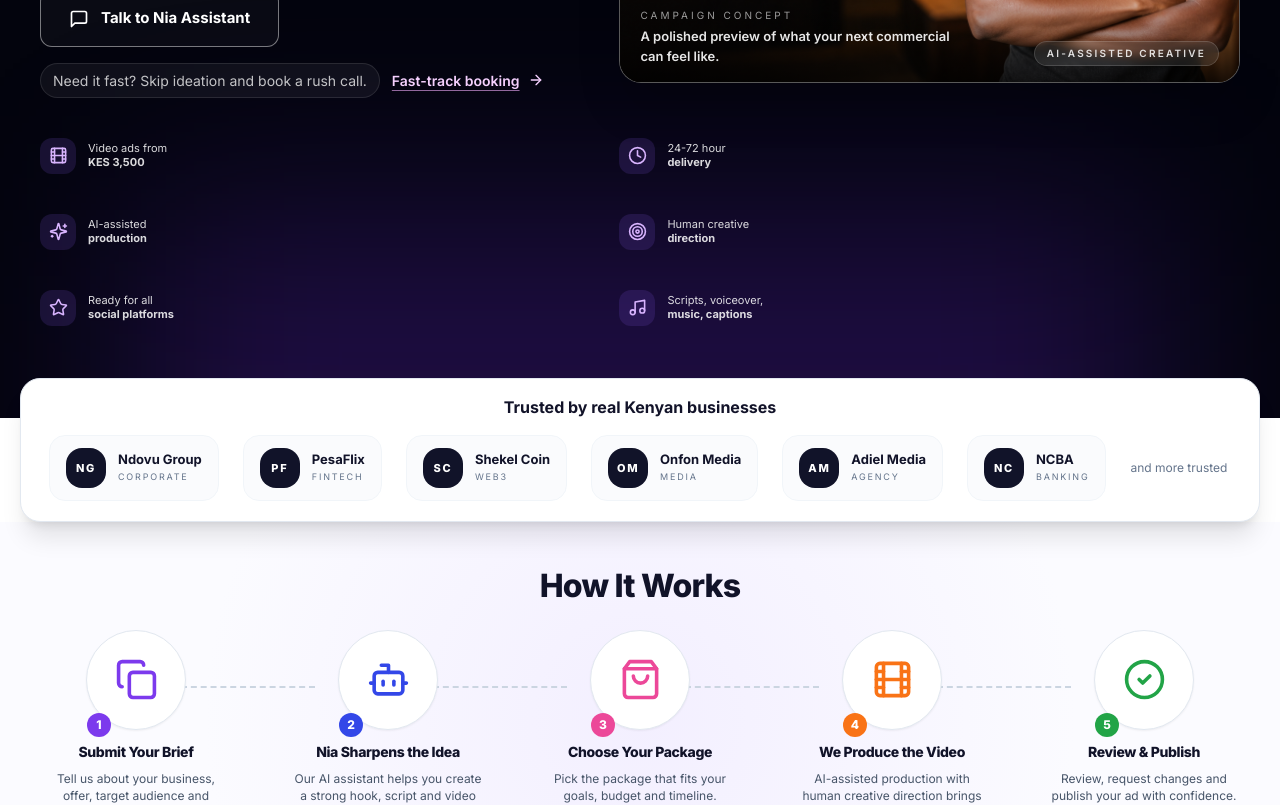
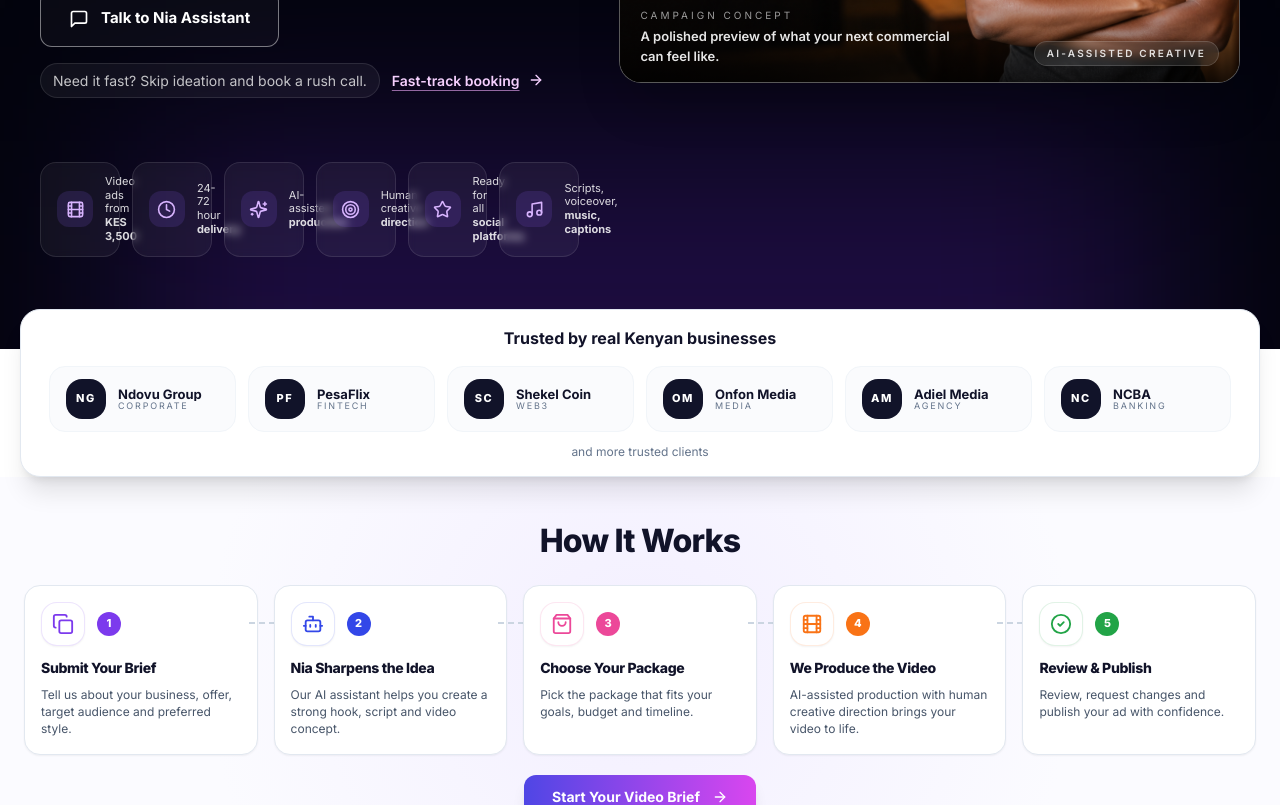
Before and after one commit to jonnieke/niamedia, a React (Vite) app: page / in a window 1280 px wide. Shown: the part 500-1305 px from the top of the page. Built offline with nearby package versions, Linux system fonts and the light colour scheme; no server answers.

Commit message:
Compact homepage trust sections

```diff
--- a/src/pages/Home.tsx
+++ b/src/pages/Home.tsx
@@ -524,21 +524,23 @@ export default function Home() {
               </div>
             </div>
           </div> {" "}
+          <div className="mt-6 grid grid-cols-2 gap-3 md:grid-cols-3 xl:grid-cols-6">
             {featureBadges.map(([Icon, a, b]) => (
               <div
                 key={a}
-              className="flex items-center gap-3 text-[11px] leading-tight text-white/85"
+                className="flex items-center gap-3 rounded-2xl border border-white/10 bg-white/5 px-4 py-3 text-[11px] leading-tight text-white/85 backdrop-blur-sm"
               >
                 <span className="grid h-9 w-9 shrink-0 place-items-center rounded-xl bg-purple-500/15 text-purple-300">
                   <Icon size={19} />
                 </span>
-              <span>
+                <span className="min-w-0">
                   {a}
                   <br />
                   <b>{b}</b>
                 </span>
               </div>
-          ))}{" "}
+            ))}
+          </div>
         </div>{" "}
       </section>{" "}
       <div className="relative z-10 mx-auto -mt-10 max-w-[1380px] px-5">
@@ -546,24 +548,24 @@ export default function Home() {
           <p className="mb-4 text-center text-base font-bold text-[#121329]">
             Trusted by real Kenyan businesses
           </p>
-          <div className="flex items-center justify-between gap-6 overflow-x-auto pb-1">
+          <div className="grid grid-cols-2 gap-3 sm:grid-cols-3 lg:grid-cols-6">
             {trustedBusinesses.map((business) => (
               <div
                 key={business.name}
-                className="flex shrink-0 items-center gap-3 rounded-2xl border border-slate-100 bg-slate-50/70 px-4 py-3"
+                className="flex items-center gap-3 rounded-2xl border border-slate-100 bg-slate-50/70 px-4 py-3"
               >
-                <span className="grid h-10 w-10 place-items-center rounded-2xl bg-[#111329] text-[11px] font-black tracking-[.15em] text-white">
+                <span className="grid h-10 w-10 shrink-0 place-items-center rounded-2xl bg-[#111329] text-[11px] font-black tracking-[.15em] text-white">
                   {business.initials}
                 </span>
-                <span className="leading-none">
-                  <b className="block text-[13px] text-[#111329]">{business.name}</b>
-                  <small className="text-[9px] uppercase tracking-[.2em] text-slate-500">
+                <span className="min-w-0 leading-none">
+                  <b className="block truncate text-[13px] text-[#111329]">{business.name}</b>
+                  <small className="block truncate text-[9px] uppercase tracking-[.2em] text-slate-500">
                     {business.label}
                   </small>
                 </span>
               </div>
             ))}
-            <span className="shrink-0 text-xs text-slate-500">and more trusted clients</span>
+            <span className="col-span-full text-center text-xs text-slate-500 lg:col-span-6">and more trusted clients</span>
           </div>
         </div>
       </div>{" "}
@@ -576,17 +578,18 @@ export default function Home() {
           <h2 className="mb-5 text-center text-[32px] font-black text-[#111329]">
             How It Works
           </h2>
-          <div className="grid gap-7 md:grid-cols-5">
-            {" "}
+          <div className="grid gap-4 md:grid-cols-5">
             {steps.map(({ icon: Icon, color, title, desc }, i) => (
-              <div key={title} className="relative text-center">
+              <div key={title} className="relative rounded-2xl border border-slate-200 bg-white p-4 text-left shadow-sm">
                 {i < 4 && (
-                  <div className="absolute left-[70%] top-14 hidden w-[60%] border-t-2 border-dashed border-slate-300 md:block" />
+                  <div className="absolute right-[-18px] top-9 hidden w-[26px] border-t-2 border-dashed border-slate-300 md:block" />
                 )}
-                <div className="relative mx-auto mb-3 grid h-[100px] w-[100px] place-items-center rounded-full border border-slate-200 bg-white shadow-sm">
-                  <Icon size={43} style={{ color }} />
+                <div className="mb-3 flex items-center gap-3">
+                  <div className="grid h-11 w-11 shrink-0 place-items-center rounded-2xl bg-white shadow-sm" style={{ border: `1px solid ${color}22` }}>
+                    <Icon size={22} style={{ color }} />
+                  </div>
                   <span
-                    className="absolute -bottom-2 left-0 grid h-6 w-6 place-items-center rounded-full text-xs font-black text-white"
+                    className="grid h-6 w-6 place-items-center rounded-full text-[11px] font-black text-white"
                     style={{ background: color }}
                   >
                     {i + 1}
@@ -595,11 +598,11 @@ export default function Home() {
                 <h3 className="text-sm font-extrabold text-[#111329]">
                   {title}
                 </h3>
-                <p className="mx-auto mt-2 max-w-[190px] text-[12px] leading-[1.45] text-slate-600">
+                <p className="mt-2 text-[12px] leading-[1.45] text-slate-600">
                   {desc}
                 </p>
               </div>
-            ))}{" "}
+            ))}
           </div>
           <div className="mt-5 text-center">
             <Link
```
Lines whose indentation alone changed are shown as unchanged.
